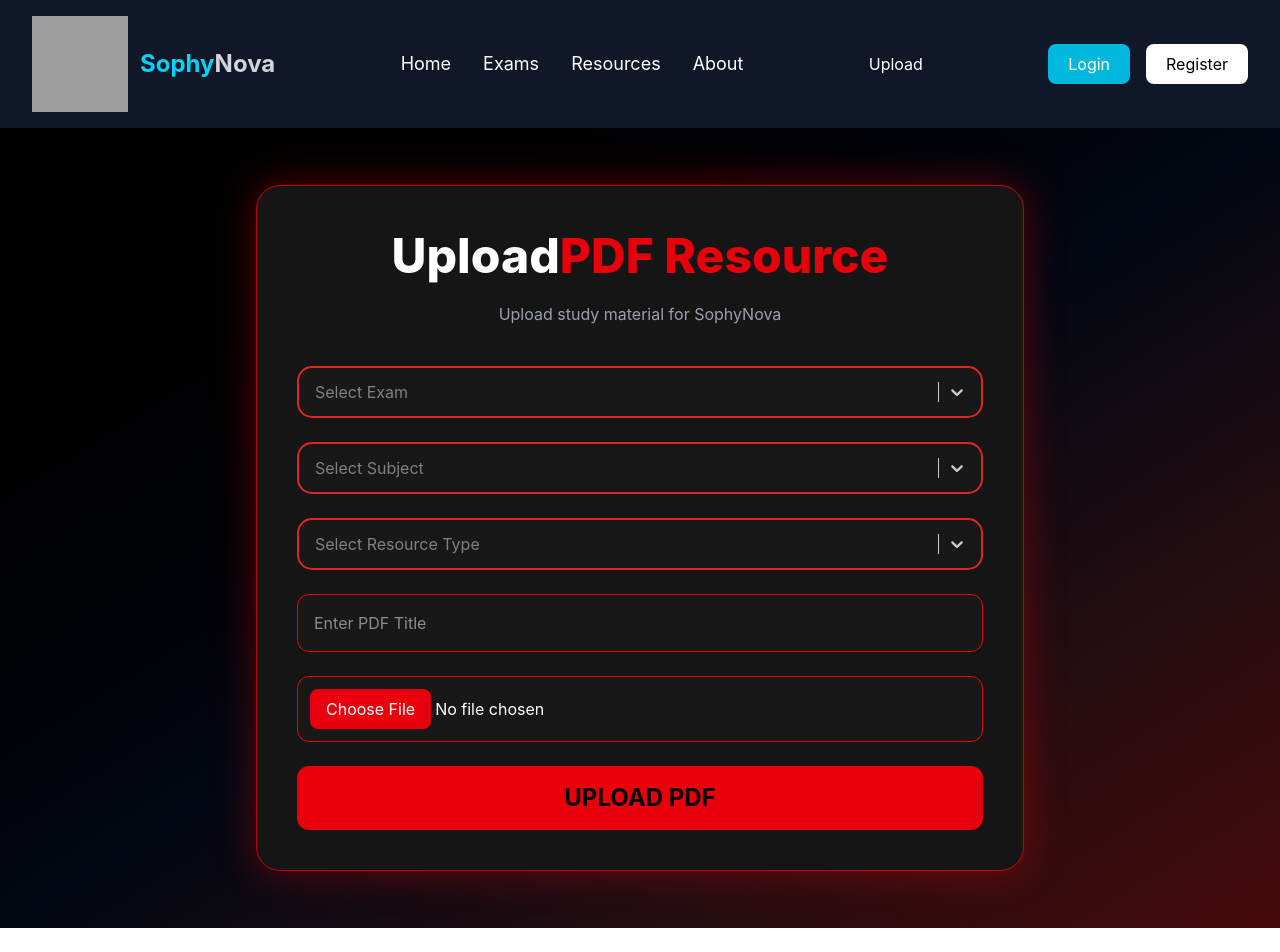
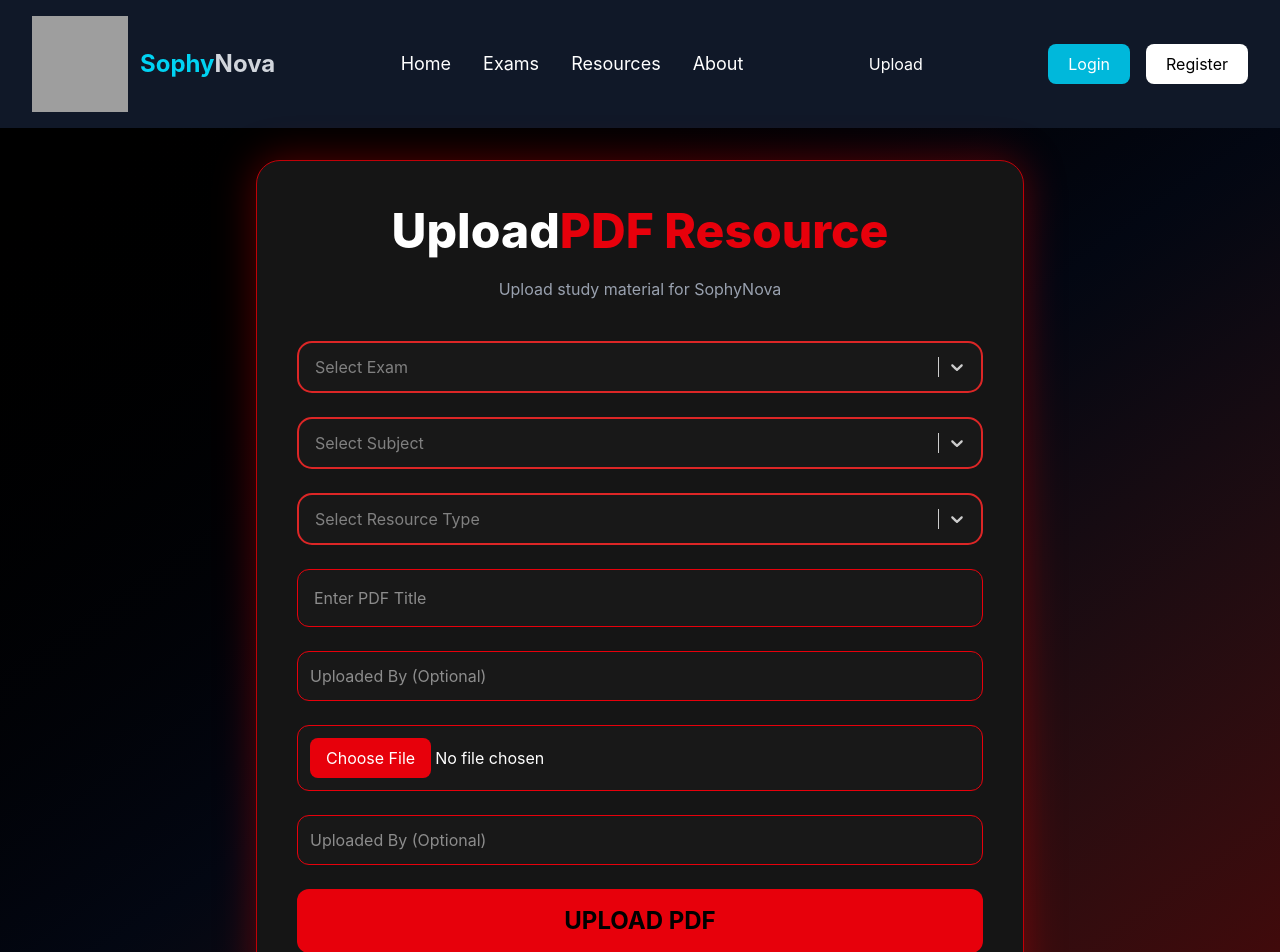
Before and after one commit to dar2004-hub/SophyNova, a React (Vite) app: page /UploadPDF in a window 1280 px wide. Shown: the top 952 px of the page. Before the commit the page ends 928 px from the top, so only its background shows below. Built offline with nearby package versions, Linux system fonts and the light colour scheme; grey boxes are pictures that could not be loaded.

Commit message:
Name Update

```diff
--- a/src/Pages/Admin/UploadPDF.jsx
+++ b/src/Pages/Admin/UploadPDF.jsx
@@ -17,6 +17,8 @@
     const [pdf, setPdf] = useState(null);
 
     const [loading, setLoading] = useState(false);
+
+    const [uploadedBy, setUploadedBy]= useState("")
 
     const exams = [
 
@@ -189,6 +191,8 @@
 
         formData.append("pdf",pdf);
 
+        formData.append("uploaded_by", uploadedBy)
+
         try{
 
             setLoading(true);
@@ -310,11 +314,28 @@
             className="w-full p-3 sm:p-4 rounded-xl bg-[#181818] border border-red-600 text-white text-sm sm:text-base outline-none focus:border-red-400"/>
 
         <input
+            type="text"
+            placeholder="Uploaded By (Optional)"
+            value={uploadedBy}
+            onChange={(e)=>setUploadedBy(e.target.value)}
+            className="w-full p-3 rounded-xl bg-[#181818] border border-red-600 text-white text-sm sm:text-base file:bg-red-600 file:border-0 file:text-white file:px-3 sm:file:px-4 file:py-2 file:rounded-lg"/>
+
+
+
+
+        <input
 
             id="pdfFile"
             type="file"
             accept=".pdf"
             onChange={(e)=>setPdf(e.target.files[0])}
+            className="w-full p-3 rounded-xl bg-[#181818] border border-red-600 text-white text-sm sm:text-base file:bg-red-600 file:border-0 file:text-white file:px-3 sm:file:px-4 file:py-2 file:rounded-lg"/>
+
+        <input
+            type="text"
+            placeholder="Uploaded By (Optional)"
+            value={uploadedBy}
+            onChange={(e)=>setUploadedBy(e.target.value)}
             className="w-full p-3 rounded-xl bg-[#181818] border border-red-600 text-white text-sm sm:text-base file:bg-red-600 file:border-0 file:text-white file:px-3 sm:file:px-4 file:py-2 file:rounded-lg"/>
 
         <button
```
